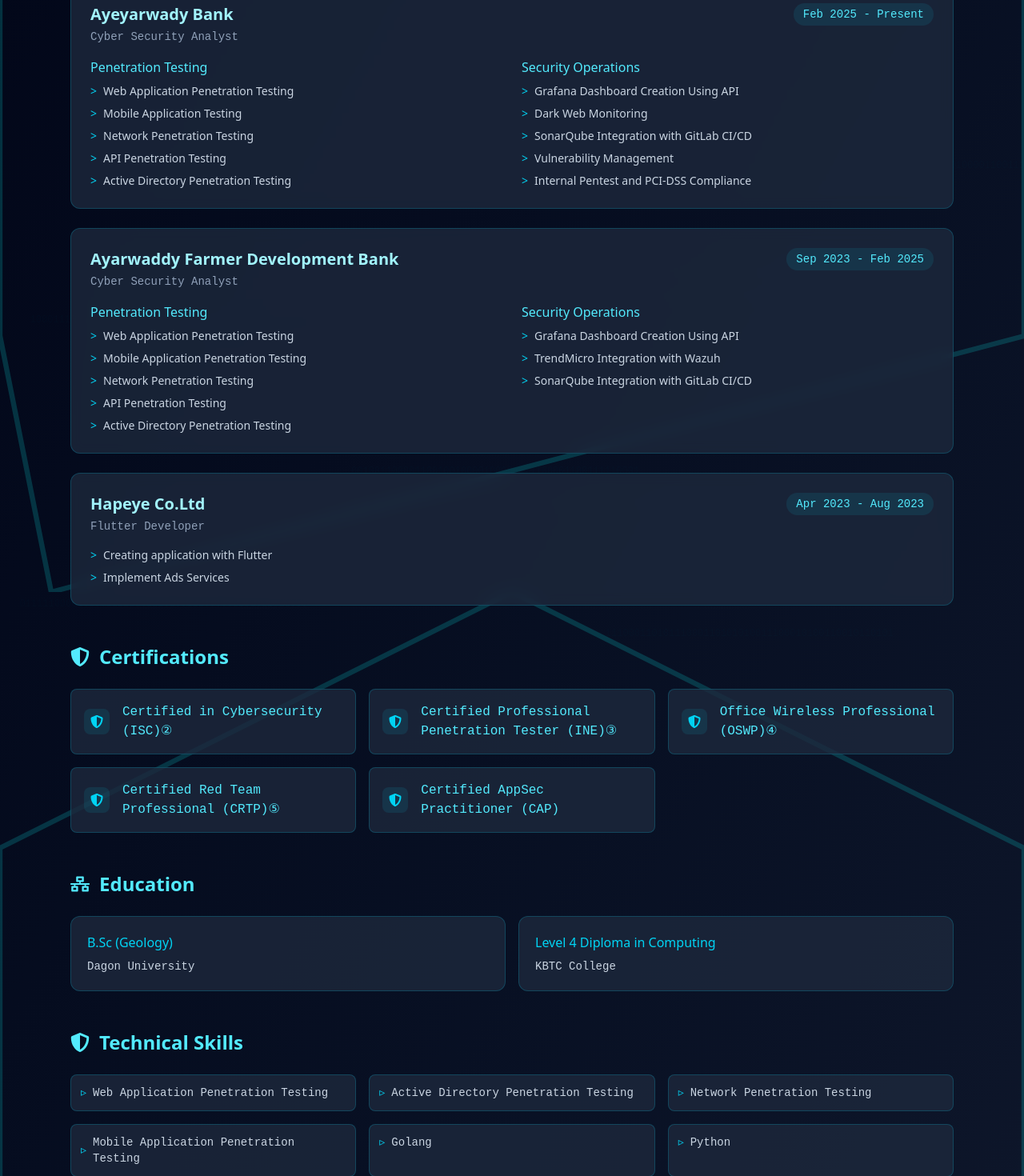
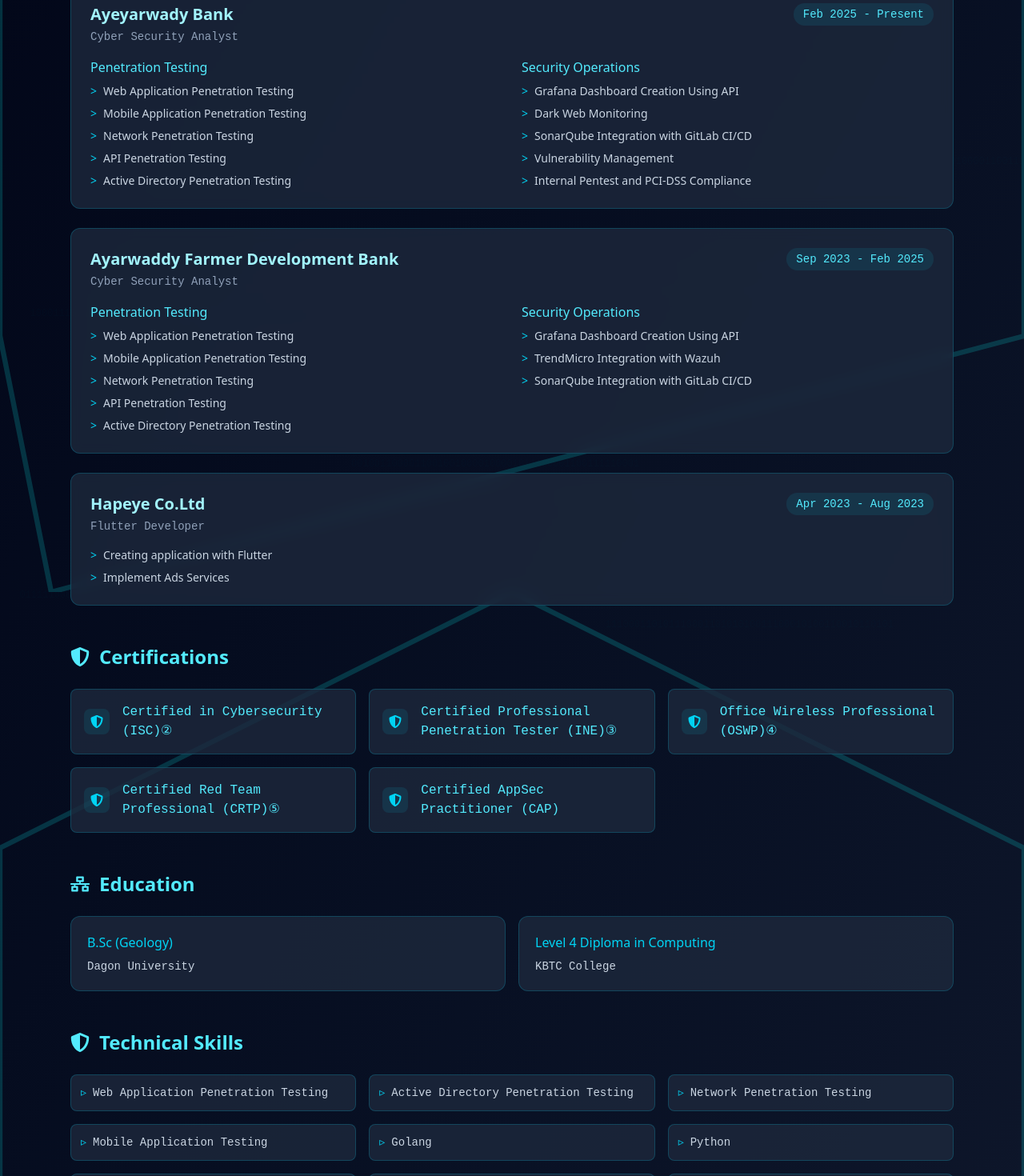
Before and after one commit to toezayarmoe/myportfolio, a Next.js app: page / in a window 1280 px wide. Shown: the part 540-2010 px from the top of the page at 80% size. Built offline with nearby package versions, Linux system fonts and the light colour scheme.

Commit message:
Update page.tsx

```diff
--- a/src/app/page.tsx
+++ b/src/app/page.tsx
@@ -107,7 +107,7 @@
                         Web Application Penetration Testing
                       </li>
                       <li className="text-slate-300 text-sm before:content-['>'] before:text-cyan-400 before:mr-2">
-                        Mobile Application Testing
+                        Mobile Application Penetration Testing
                       </li>
                       <li className="text-slate-300 text-sm before:content-['>'] before:text-cyan-400 before:mr-2">
                         Network Penetration Testing
@@ -271,7 +271,7 @@
                 "Web Application Penetration Testing",
                 "Active Directory Penetration Testing",
                 "Network Penetration Testing",
-                "Mobile Application Penetration Testing",
+                "Mobile Application Testing",
                 "Golang",
                 "Python",
                 "Flutter/Dart",
```
